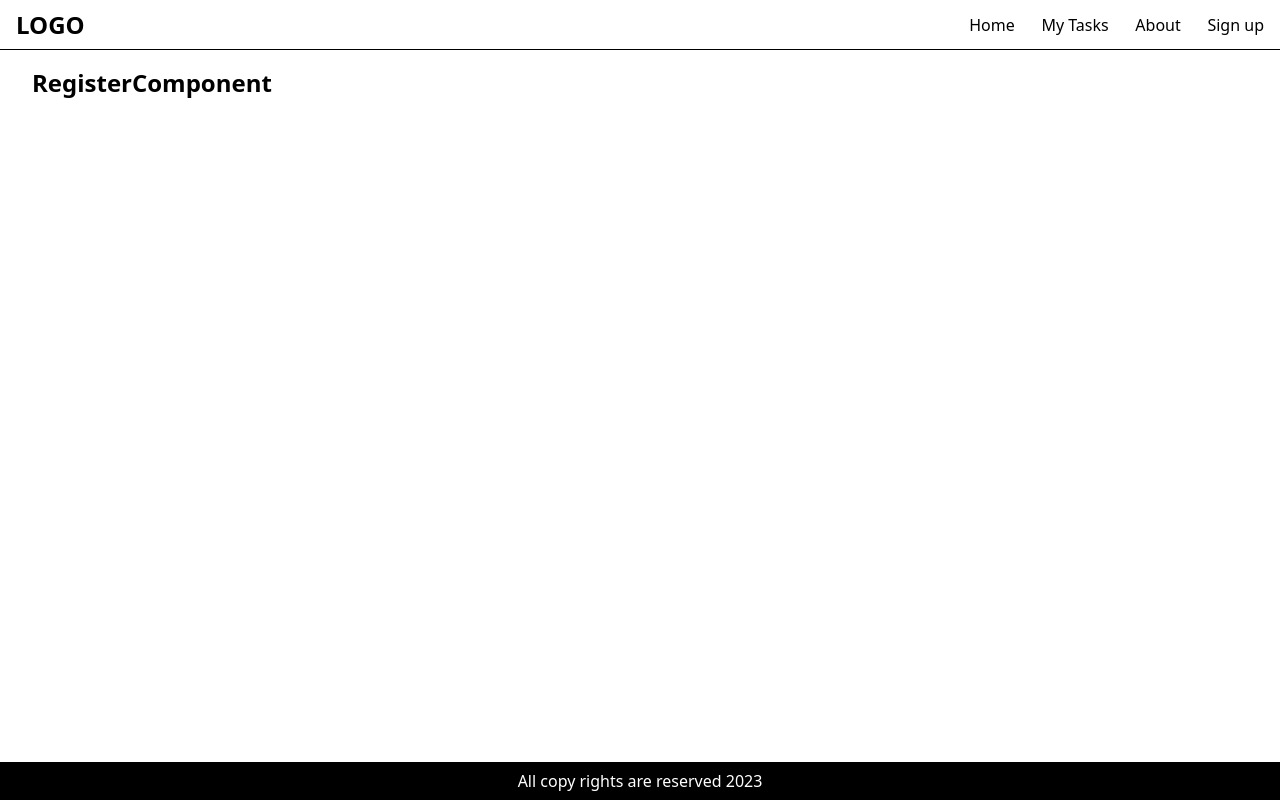
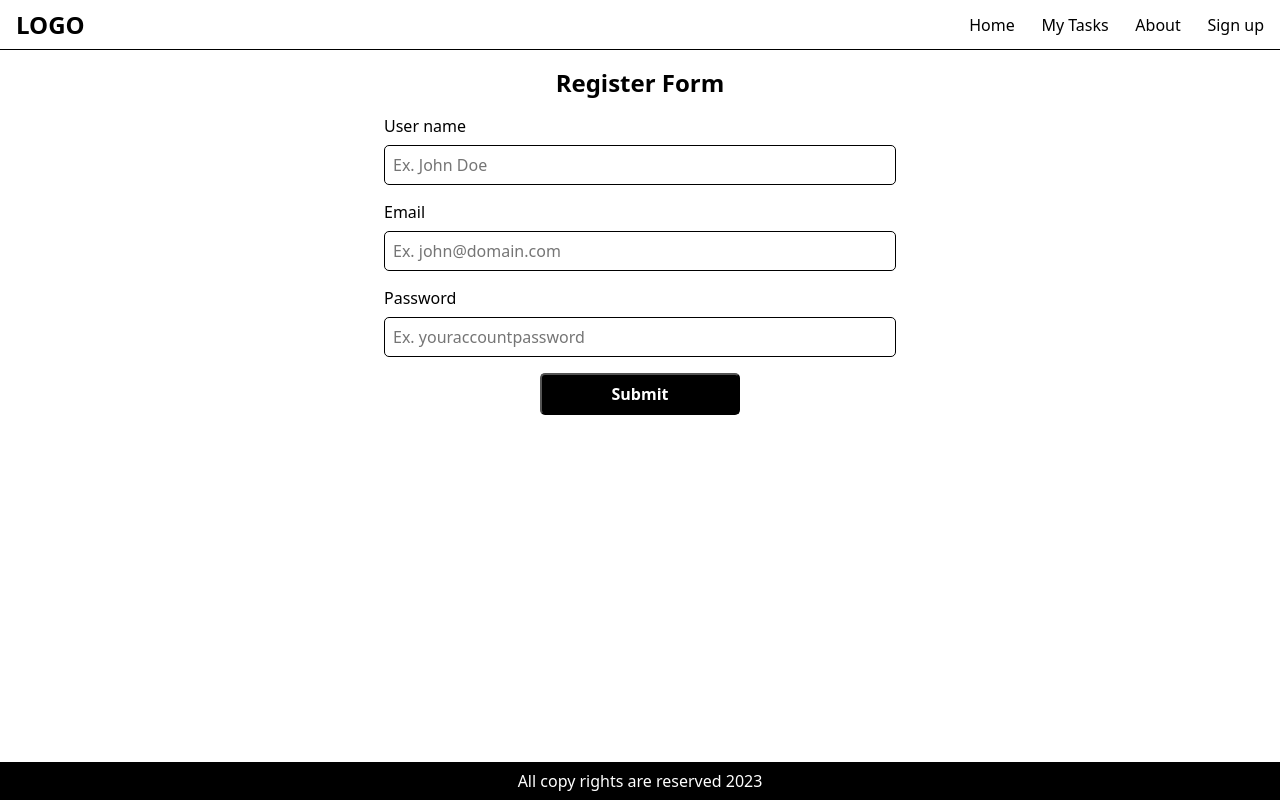
Before and after one commit to Youssef11296/task-tracker-system, a React (Vite) app in the folder frontend/: page /auth/sign-up in a window 1280 px wide. Built offline with nearby package versions, Linux system fonts and the light colour scheme.

Commit message:
frontend: register form

```diff
--- a/frontend/src/components/authComponents/RegisterComponent.tsx
+++ b/frontend/src/components/authComponents/RegisterComponent.tsx
@@ -1,11 +1,79 @@
-import React from 'react'
+import { useForm } from "react-hook-form";
 
 const RegisterComponent = () => {
+  const {
+    formState: { errors },
+    register,
+    handleSubmit,
+  } = useForm();
+
+  const onSubmit = (values: any) => {
+    console.log(values);
+  };
+
   return (
-    <div className='register-component'>
-        <h2>RegisterComponent</h2>
+    <div className="auth-component register">
+      <h2>Register Form</h2>
+      <form onSubmit={handleSubmit(onSubmit)}>
+        <div className="input-container">
+          <div className="input-field flex-column">
+            <label htmlFor="username">User name</label>
+            <input
+              type="text"
+              placeholder="Ex. John Doe"
+              {...register("username", {
+                required: true,
+                minLength: 3,
+                maxLength: 30,
+              })}
+            />
+          </div>
+          {errors.username?.type ? (
+            <span className="error">
+              User name is required and must contain in range from 3 to 30
+              letters.
+            </span>
+          ) : null}
+        </div>
+        <div className="input-container">
+          <div className="input-field flex-column">
+            <label htmlFor="email">Email</label>
+            <input
+              type="text"
+              placeholder="Ex. john@domain.com"
+              {...register("email", { required: true })}
+            />
+          </div>
+          {errors.email?.type ? (
+            <span className="error">Email is required and must be valid.</span>
+          ) : null}
+        </div>
+        <div className="input-container">
+          <div className="input-field flex-column">
+            <label htmlFor="password">Password</label>
+            <input
+              type="password"
+              placeholder="Ex. youraccountpassword"
+              {...register("password", { required: true })}
+            />
+          </div>
+          {errors.password?.type ? (
+            <span className="error">Password is required.</span>
+          ) : null}
+        </div>
+        <button
+          type="submit"
+          disabled={
+            (errors.username || errors.email || errors.password)?.type
+              ? true
+              : false
+          }
+        >
+          Submit
+        </button>
+      </form>
     </div>
-  )
-}
+  );
+};
 
-export default RegisterComponent
+export default RegisterComponent;
--- a/frontend/src/styles/index.scss
+++ b/frontend/src/styles/index.scss
@@ -54,7 +54,68 @@
         padding: .5rem 1rem;
     }
 
+    .auth-component {
+        h2 {
+            margin: auto;
+            width: fit-content;
+            margin-bottom: 1rem;
+        }
+
+        form {
+            max-width: 40vw;
+            margin: auto;
+
+            .input-container {
+                margin-bottom: 1rem;
+
+                .input-field {
+                    margin-bottom: .5rem;
+
+                    label {
+                        font-size: 1rem;
+                        margin-bottom: .5rem;
+                        font-weight: 500;
+                    }
+
+                    input {
+                        padding: .5rem;
+                        border: 1px solid #000;
+                        border-radius: 5px;
+                        font-size: 1rem;
+
+                        &:focus {
+                            border-color: 1px solid red;
+                        }
+                    }
+                }
+
+                .error {
+                    color: red !important;
+                }
+            }
+
+
+            button {
+                padding: .5rem;
+                width: 200px;
+                border-radius: 5px;
+                cursor: pointer;
+                background: #000;
+                color: #fff;
+                font-weight: 600;
+                font-size: 1rem;
+                margin: auto;
+                display: block;
+            }
+        }
+    }
+
     .container {
         padding: 1rem 2rem;
     }
+
+    .flex-column {
+        display: flex;
+        flex-direction: column;
+    }
 }
```
